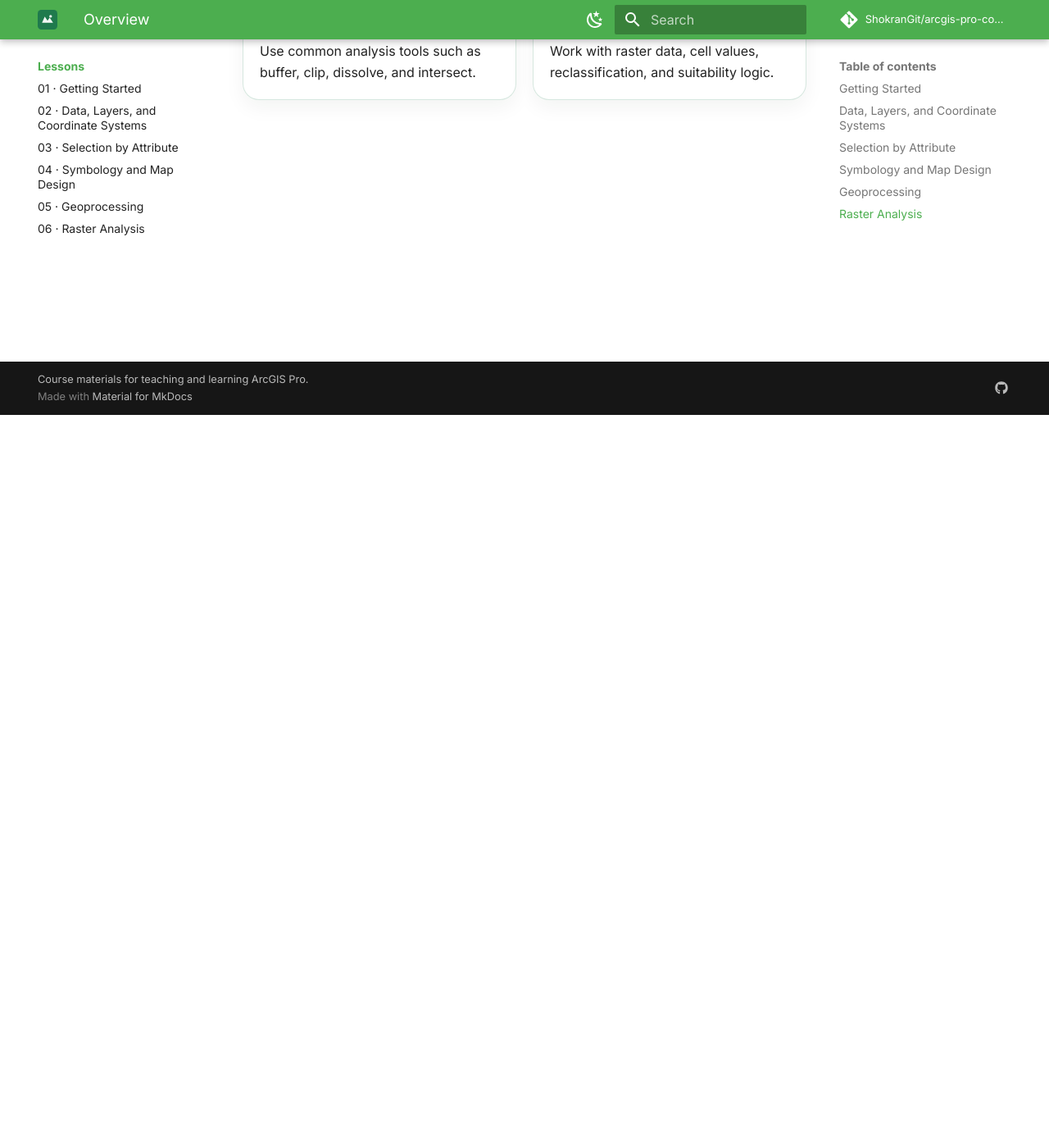
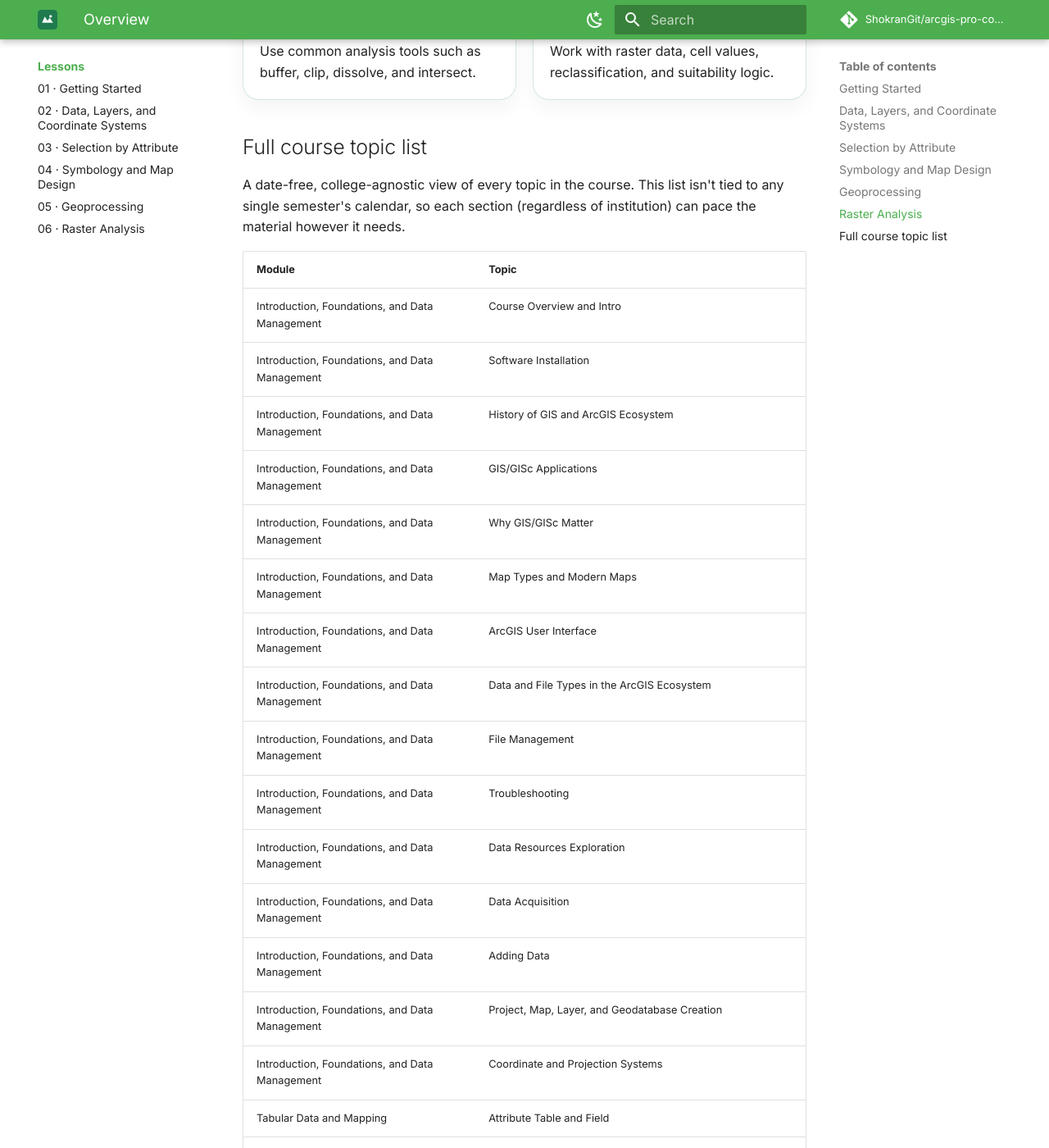
Before and after one commit to ShokranGit/arcgis-pro-course, an MkDocs documentation site: the page built from docs/lessons/index.md, in a window 1280 px wide and 1400 px high, scrolled down 894 px. Shown: the whole window at 82% size. Built offline with MkDocs 1.6.1 and Material for MkDocs 9.7.7, drawn with Linux system fonts in a browser that asks for light colours; comment, search, counter and statistics services are not loaded; some of the changed text lies outside the part shown.

Commit message:
Add general topic table to Lessons page

```diff
--- a/docs/lessons/index.md
+++ b/docs/lessons/index.md
@@ -47,3 +47,47 @@ Work with raster data, cell values, reclassification, and suitability logic.
 </div>
 
 </div>
+
+
+## Full course topic list
+
+A date-free, college-agnostic view of every topic in the course. This list isn't tied to any single semester's calendar, so each section (regardless of institution) can pace the material however it needs.
+
+| Module | Topic |
+|---|---|
+| Introduction, Foundations, and Data Management | Course Overview and Intro |
+| Introduction, Foundations, and Data Management | Software Installation |
+| Introduction, Foundations, and Data Management | History of GIS and ArcGIS Ecosystem |
+| Introduction, Foundations, and Data Management | GIS/GISc Applications |
+| Introduction, Foundations, and Data Management | Why GIS/GISc Matter |
+| Introduction, Foundations, and Data Management | Map Types and Modern Maps |
+| Introduction, Foundations, and Data Management | ArcGIS User Interface |
+| Introduction, Foundations, and Data Management | Data and File Types in the ArcGIS Ecosystem |
+| Introduction, Foundations, and Data Management | File Management |
+| Introduction, Foundations, and Data Management | Troubleshooting |
+| Introduction, Foundations, and Data Management | Data Resources Exploration |
+| Introduction, Foundations, and Data Management | Data Acquisition |
+| Introduction, Foundations, and Data Management | Adding Data |
+| Introduction, Foundations, and Data Management | Project, Map, Layer, and Geodatabase Creation |
+| Introduction, Foundations, and Data Management | Coordinate and Projection Systems |
+| Tabular Data and Mapping | Attribute Table and Field |
+| Tabular Data and Mapping | CSV Table Creation, Management, and Import |
+| Tabular Data and Mapping | Field Creation, Editing, and Calculation |
+| Tabular Data and Mapping | Cartographic Principles |
+| Tabular Data and Mapping | Map Classification |
+| Tabular Data and Mapping | Map Elements, Layout, and Design |
+| Tabular Data and Mapping | Data Query and Data Selection (Select by Attributes & Select by Location) |
+| Tabular Data and Mapping | Table Join |
+| Tabular Data and Mapping | Spatial Join: Intersect |
+| Tabular Data and Mapping | Spatial Join: Distance |
+| Spatial Analysis | Buffer |
+| Spatial Analysis | Clip |
+| Spatial Analysis | Dissolve |
+| Spatial Analysis | Overlay (Union/Intersect) |
+| Spatial Analysis | Raster Analysis: Surface Analysis |
+| Spatial Analysis | Map Algebra |
+| Spatial Analysis | Suitability Modeling |
+| Spatial Analysis | Intro to Geospatial Programming |
+| Ethics & Future | Map Misuse |
+| Ethics & Future | Ethical Issues in GISc |
+| Ethics & Future | Future of GIS |
```
